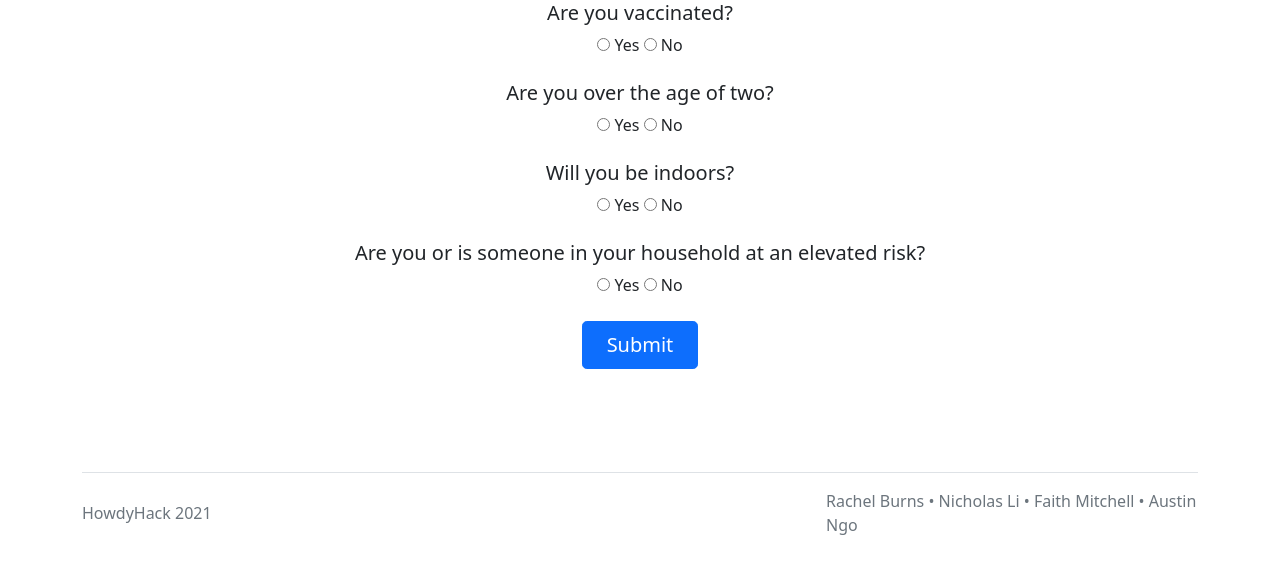
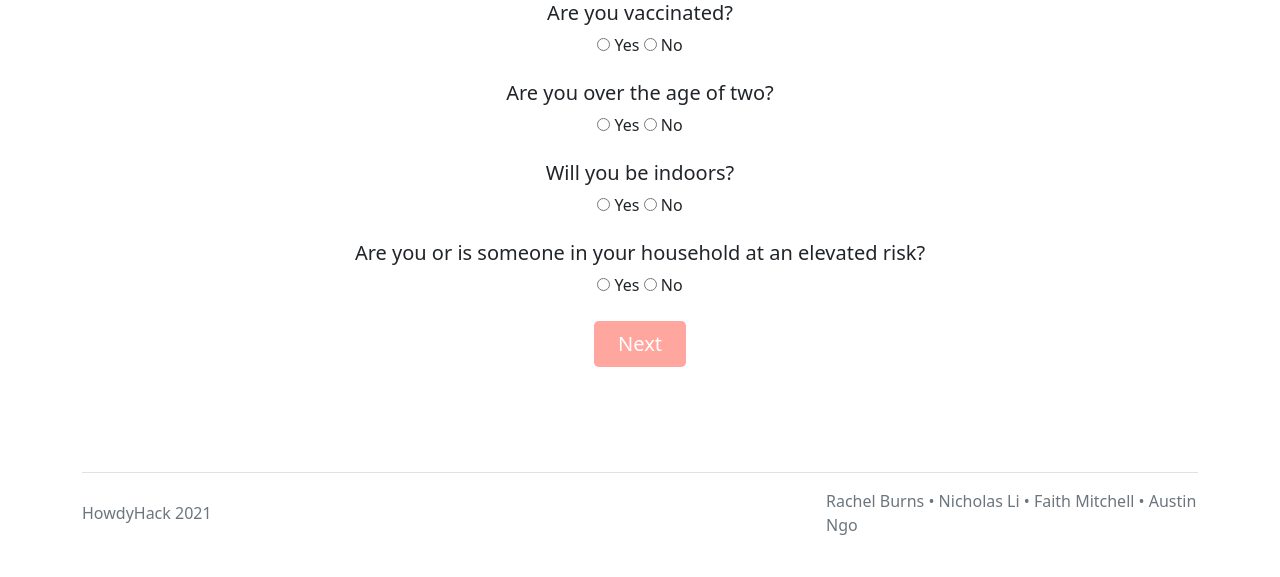
Before and after one commit to racreitien/mask-recommender-app, a Flask app: page / in a window 1280 px wide. Shown: the part 223-800 px from the top of the page. Run offline with Flask 2, Linux system fonts and the light colour scheme.

Commit message:
changed submit button color and renamed Submit to Next

```diff
--- a/templates/base.html
+++ b/templates/base.html
@@ -1,10 +1,22 @@
 <html>
     <head>
         <title>Should I Wear a Mask?</title>
+
         <!-- Bootstrap CSS styling -->
         <link href="https://cdn.jsdelivr.net/npm/bootstrap@5.1.1/dist/css/bootstrap.min.css" rel="stylesheet" integrity="sha384-F3w7mX95PdgyTmZZMECAngseQB83DfGTowi0iMjiWaeVhAn4FJkqJByhZMI3AhiU" crossorigin="anonymous">
         <link href="heroes.css" rel="stylesheet">
         <link href="footers.css" rel="stylesheet">
+
+        <style>
+            input[type=submit] {
+                background-color:#ffa69e;
+                border:none;
+            }
+
+            input[type=submit]:hover {
+                background-color:rgb(159, 131, 128);
+            }
+        </style>
     </head>
     <body>
         <div class="px-4 py-3">
--- a/templates/index.html
+++ b/templates/index.html
@@ -26,6 +26,6 @@
         <input type="radio" id="hr-no" name="hr" value="no" required>
         <label for="hr-no">No</label><br><br>
 
-        <input type="submit" class="btn btn-primary btn-lg px-4" value="Submit">
+        <input type="submit" class="btn btn-primary btn-lg px-4" value="Next">
     </form>
 {% endblock %}
--- a/templates/q2.html
+++ b/templates/q2.html
@@ -7,6 +7,6 @@
         <label for="locations-yes">Yes</label>
         <input type="radio" id="locations-no" name="locations" value="no" required>
         <label for="locations-no">No</label><br><br>
-        <input type="submit" class="btn btn-primary btn-lg px-4" value="Submit">
+        <input type="submit" class="btn btn-primary btn-lg px-4" value="Next">
     </form>
 {% endblock %}
--- a/templates/q3.html
+++ b/templates/q3.html
@@ -7,6 +7,6 @@
         <label for="crowded-yes">Yes</label>
         <input type="radio" id="crowded-no" name="crowded" value = "no" required>
         <label for="crowded-no">No</label><br><br>
-        <input type="submit" class="btn btn-primary btn-lg px-4" value="Submit">
+        <input type="submit" class="btn btn-primary btn-lg px-4" value="Next">
     </form>
 {% endblock %}
--- a/templates/q4.html
+++ b/templates/q4.html
@@ -7,6 +7,6 @@
         <label for="everyoneVax-yes">Yes</label>
         <input type="radio" id="everyoneVax-no" name="everyone-vaxxed" value="no" required>
         <label for="everyoneVax-no">No/Not sure</label><br><br>
-        <input type="submit" class="btn btn-primary btn-lg px-4" value="Submit">
+        <input type="submit" class="btn btn-primary btn-lg px-4" value="Next">
     </form>
 {% endblock %}
--- a/templates/q5.html
+++ b/templates/q5.html
@@ -7,6 +7,6 @@
         <label for="lr-yes">Yes</label>
         <input type="radio" id="lr-no" name="lr" value = "no" required>
         <label for="lr-no">No/Not sure</label><br><br>
-        <input type="submit" class="btn btn-primary btn-lg px-4" value="Submit">
+        <input type="submit" class="btn btn-primary btn-lg px-4" value="Next">
     </form>
 {% endblock %}
```
